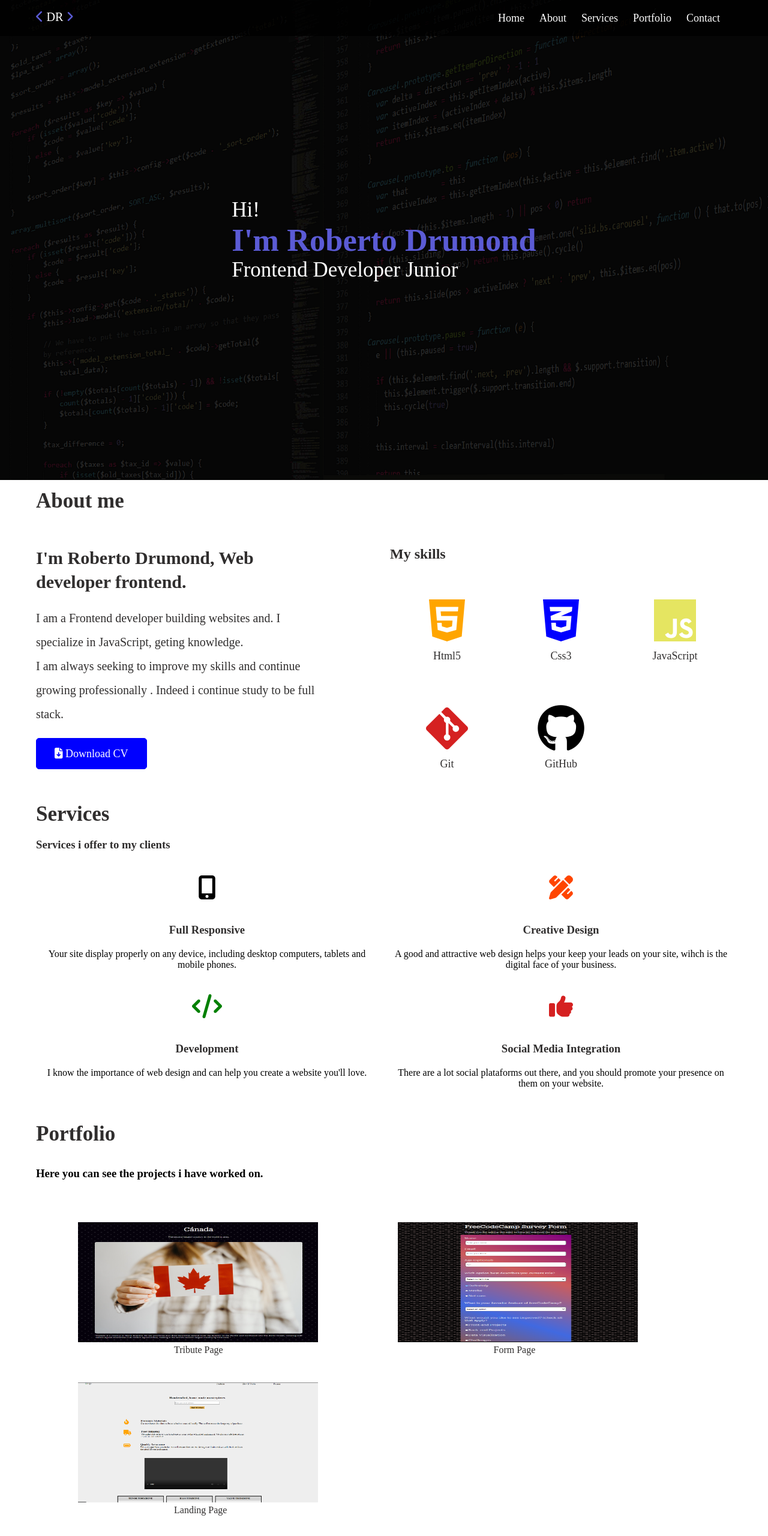
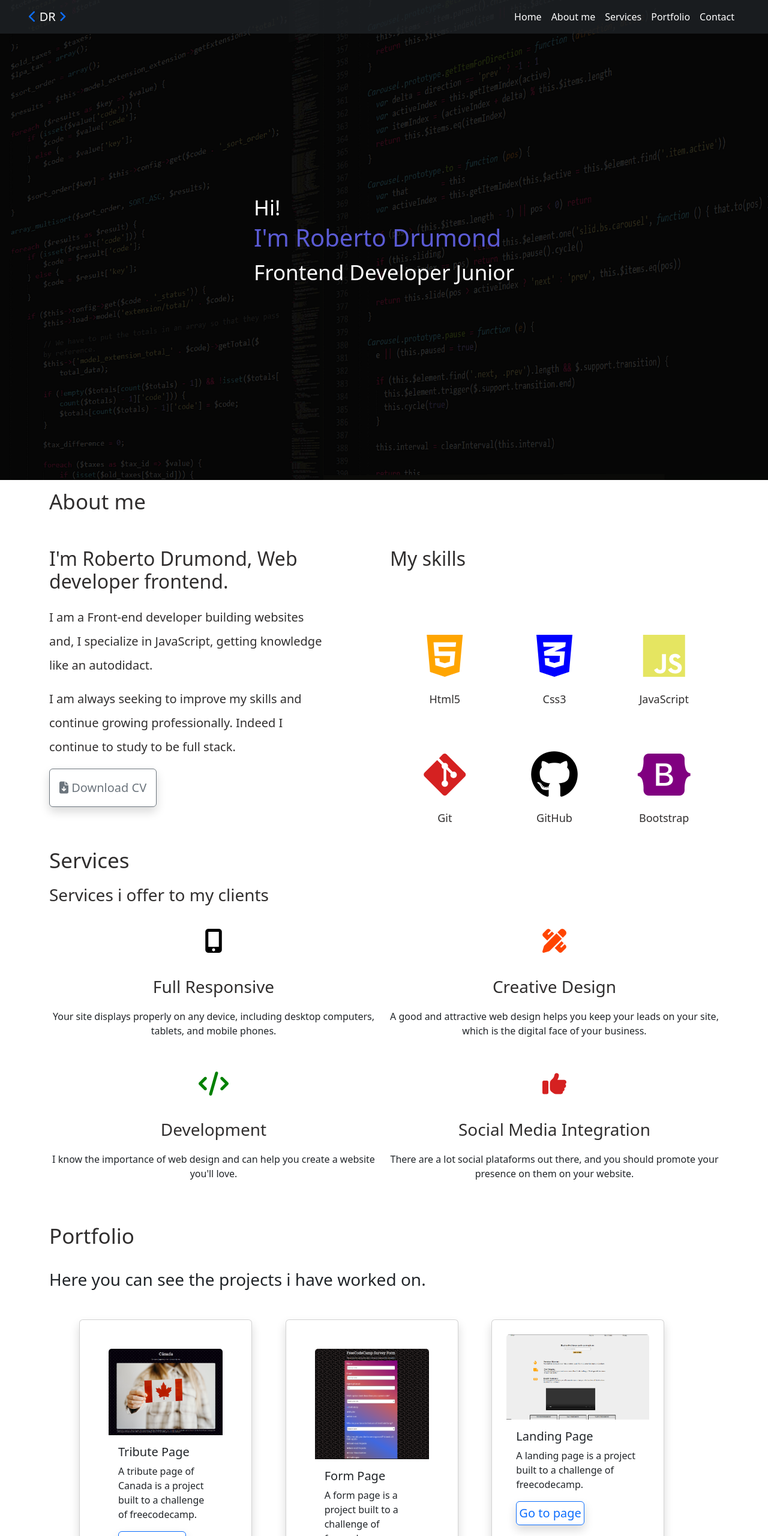
Before and after one commit to rrdrumond/porfolio, a plain HTML site: page index.html in a window 1280 px wide. Shown: the top 2560 px of the page at 60% size. Drawn offline with nearby package versions, Linux system fonts and the light colour scheme.

Commit message:
Add index.hml main.js style.css

```diff
--- a/index.html
+++ b/index.html
@@ -4,14 +4,17 @@
     <meta charset="UTF-8">
     <meta http-equiv="X-UA-Compatible" content="IE=edge">
     <meta name="viewport" content="width=device-width, initial-scale=1.0">
+    <!--BOOSTRAP-->
+    <!-- CSS only -->
+    <link href="https://cdn.jsdelivr.net/npm/bootstrap@5.2.0/dist/css/bootstrap.min.css" rel="stylesheet" integrity="sha384-gH2yIJqKdNHPEq0n4Mqa/HGKIhSkIHeL5AyhkYV8i59U5AR6csBvApHHNl/vI1Bx" crossorigin="anonymous">
     <!--CUSTOM CSS-->
     <link rel="stylesheet" href="style.css">
     <title>Roberto Drumond / Frontend Developer</title>
 </head>
 <body>
 
-    <nav id="navbar">
-        <div class="container">
+  <!--  <nav id="navbar" class="navup">
+        <div class="container" >
             <div class="navbar_logo">
                 <p class="navbar_title">
                     <a href="#"><i class="fa-solid fa-chevron-left"></i> DR <i class="fa-solid fa-angle-right"></i></a>
@@ -31,13 +34,41 @@
                 <li><a href="#contact">Contact</a></li>
             </ul>
         </div>
-    </nav>
+    </nav> -->
+    <nav class="navbar navbar-expand-lg fixed-top bg-dark bg-opacity-75">
+        <div class="container-fluid px-5">
+            <a href="#" class="navbar-brand text-white"><i class="fa-solid fa-chevron-left text-primary"></i> DR <i class="fa-solid fa-angle-right text-primary"></i></a>
+          <button class="navbar-toggler" type="button" data-bs-toggle="collapse" data-bs-target="#navbarNav" aria-controls="navbarNav" aria-expanded="false" aria-label="Toggle navigation">
+            <span class="navbar-toggler-icon"></span>
+          </button>
+          <div class="collapse navbar-collapse" id="navbarNav">
+            <ul class="navbar-nav ms-auto ">
+              <li class="nav-item">
+                <a class="nav-link active text-white" aria-current="page" href="#welcome-section">Home</a>
+              </li>
+              <li class="nav-item">
+                <a class="nav-link text-white text-outline-primary" href="#about">About me</a>
+              </li>
+              <li class="nav-item">
+                <a class="nav-link text-white" href="#services">Services</a>
+              </li>
+              <li class="nav-item">
+                <a class="nav-link text-white" href="#projects">Portfolio</a>
+              </li>
+              <li class="nav-item">
+                <a class="nav-link text-white" href="#contact">Contact</a>
+              </li>
+            </ul>
+          </div>
+        </div>
+      </nav>
+
     <section id="welcome-section" class="welcome-section"">
         <div class="home_background"></div>
         <div class="home_description">
             <span>Hi!</span>
             <h1>I'm Roberto Drumond</h1>
-            <span>Frontend Developer Junior</span>
+            <span class="jrdvep">Frontend Developer Junior</span>
         </div>
     </section>
     <section id="about" class="about">
@@ -46,9 +77,10 @@
             <div class="about_grid">
                 <div class="about_description">
                     <h2>I'm Roberto Drumond, Web developer frontend. </h2>
-                    <p>I am a Frontend developer building websites and. I specialize in JavaScript, geting knowledge.</p>
-                    <p>I am always seeking to improve my skills and continue growing professionally . Indeed i continue study to be full stack.</p>
-                    <a href="./CV/Roberto's Resume.pdf" class="button"><i class="fa-solid fa-file-arrow-down"></i> Download CV</a>
+                    <p>I am a Front-end developer building websites and, I specialize in JavaScript, getting knowledge like an autodidact.</p>
+                    <p>
+                        I am always seeking to improve my skills and continue growing professionally. Indeed I continue to study to be full stack.</p>
+                    <a href="./CV/Roberto's Resume.pdf" class="btn btn-outline-secondary btn-lg shadow p-3 mb-5 rounded"><i class="fa-solid fa-file-arrow-down"></i> Download CV</a>
                 </div>
                 <div class="about_skills">
                     <div class="skill_title">
@@ -74,6 +106,10 @@
                         <i class="fa-brands fa-github"></i>
                         <div class="skill_name">GitHub</div>
                     </div>
+                    <div class="skill_item">
+                        <i class="fa-brands fa-bootstrap"></i>
+                    <div class="skill_name">Bootstrap</div>
+                    </div>
                 </div>
             </div>
         </div>
@@ -86,12 +122,12 @@
                 <div class="services_item">
                     <i class="fa-solid fa-mobile-screen-button"></i>
                     <h3 class="section_subtitle">Full Responsive</h3>
-                    <p>Your site display properly on any device, including desktop computers, tablets and mobile phones.</p>
+                    <p>Your site displays properly on any device, including desktop computers, tablets, and mobile phones.</p>
                 </div>
                 <div class="services_item">
                     <i class="fa-solid fa-pen-ruler"></i>
                     <h3>Creative Design</h3>
-                    <p>A good and attractive web design helps your keep your leads on your site, wihch is the digital face of your business.</p>
+                    <p>A good and attractive web design helps you keep your leads on your site, which is the digital face of your business.</p>
                 </div>
                 <div class="services_item">
                     <i class="fa-solid fa-code"></i>
@@ -112,19 +148,32 @@
             <h3>Here you can see the projects i have worked on.</h3>
 
             <div class="projects-grid">
-                <div class="projects-item">
-                    <img class="project-image" src="./images/tribute canada.PNG" width="400px" height="200px" alt="Tribute Page" >
-                    <p class="project-tile"> <a href="https://codepen.io/rrdrumond/pen/xxPzozP">Tribute Page</a></p>
-                </div>
-                <div class="projects-item">
-                    <img class="project-image"  src="./images/from page.PNG" width="400px" height="200px" alt="From Page">
-                    <p><a href="https://codepen.io/rrdrumond/pen/bGYORVq">Form Page</a></p>
-                </div>
+                <div class="card projects-item shadow p-5" style="width: 18rem;">
+                    <img src="./images/tribute canada.PNG" class="card-img-top" alt="Tribute Page">
+                    <div class="card-body">
+                      <h5 class="card-title">Tribute Page</h5>
+                      <p class="card-text">A tribute page of Canada is a project built to a challenge of freecodecamp.</p>
+                      <a href="https://codepen.io/rrdrumond/pen/xxPzozP" class="btn btn-outline-primary btn-lg shadow p-1 mb-5 rounded">Go to page</a>
+                    </div>
+                  </div>
+                  <div class="card shadow p-5" style="width: 18rem;">
+                    <img src="./images/from page.PNG" class="card-img-top" alt="Form Page">
+                    <div class="card-body">
+                      <h5 class="card-title">Form Page</h5>
+                      <p class="card-text">A form page is a project built to a challenge of freecodecamp</p>
+                      <a href="https://codepen.io/rrdrumond/pen/bGYORVq"" class="btn btn-outline-primary btn-lg shadow p-1 mb-5 rounded">Go to page</a>
+                    </div>
+                    </div>
 
-                <div class="projects-item">
-                    <img  class="project-image" src="./images/landing page.PNG" width="400px" height="200px"  alt="Landing page">
-                    <p><a href="https://codepen.io/rrdrumond/pen/OJzxXZL">Landing Page</a></p>
-                </div>
+                    <div class="card shadow p-4" style="width: 18rem;">
+                        <img src="./images/landing page.PNG" class="card-img-top" alt="Landing Page">
+                        <div class="card-body">
+                          <h5 class="card-title">Landing Page</h5>
+                          <p class="card-text">A landing page is a project built to a challenge of freecodecamp.</p>
+                          <a href="https://codepen.io/rrdrumond/pen/OJzxXZL"" class="btn btn-outline-primary btn-lg shadow p-1 mb-5 rounded">Go to page</a>
+                        </div>
+
+
             </div>
         </div>
     </section>
@@ -167,10 +216,21 @@
             <p>Copyright© 2022. <a href="#">@rrdrumond</a> <br> All Rightd Reserved </p>
         </div>
     </footer>
+
+    <!--BOOSTRAP5 SCRIPTS-->
+    <!-- JavaScript Bundle with Popper -->
+    <script src="https://cdn.jsdelivr.net/npm/bootstrap@5.2.0/dist/js/bootstrap.bundle.min.js" integrity="sha384-A3rJD856KowSb7dwlZdYEkO39Gagi7vIsF0jrRAoQmDKKtQBHUuLZ9AsSv4jD4Xa" crossorigin="anonymous"></script>
+
+
     <!--ScrollReveal-->
     <script src="https://unpkg.com/scrollreveal"></script>
+
     <!--FONT AWESOME-->
     <script src="https://kit.fontawesome.com/398f7f389c.js" crossorigin="anonymous"></script>
+
     <script src="main.js"></script>
+
+
+
 </body>
 </html>
--- a/main.js
+++ b/main.js
@@ -1,14 +1,15 @@
-document.querySelector('.menu-btn').addEventListener('click', () => {
+/*document.querySelector('.menu-btn').addEventListener('click', () => {
      document.querySelector('.nav-menu').classList.toggle('show');
-});
+});*/
+
+ScrollReveal().reveal('.navbar', {distance: '60px',duration:3000, origin: 'bottom' });
 
 
-ScrollReveal().reveal('.navbar_logo', { delay: 200 });
+ScrollReveal().reveal('.home_description', { distance: '300px',duration:2000, origin: 'top'});
 
-ScrollReveal().reveal('.home_description', { delay: 500 });
-ScrollReveal().reveal('.about_description', { delay: 500 });
-ScrollReveal().reveal('.about_skills', { delay: 500 });
-ScrollReveal().reveal('.services', { delay: 500 });
-ScrollReveal().reveal('.projects', { delay: 500 });
-ScrollReveal().reveal('.contact', { delay: 500 });
-ScrollReveal().reveal('.footer', { delay: 500 });
+ScrollReveal().reveal('.about_description', { distance: '300px',duration:2000, origin: 'left'});
+ScrollReveal().reveal('.about_skills', { delay: 1000, distance: '300px',duration:2000, origin: 'right'});
+ScrollReveal().reveal('.services', { distance: '300px',duration:2000, origin: 'bottom'});
+ScrollReveal().reveal('.projects', { distance: '60px',duration:3000, origin: 'bottom'});
+ScrollReveal().reveal('.contact', { delay: 500, distance: '300px',duration:3000, origin: 'left'});
+ScrollReveal().reveal('.footer', { delay: 1000, duration:4000, origin: 'bottom' });
--- a/style.css
+++ b/style.css
@@ -27,18 +27,10 @@ body{
 }
 
 /* CST NAV */
-nav {
-    background-color: transparent;
-    padding: 7px 15px;
-    display: flex;
-    justify-content: space-between;
-    position: fixed;
-    width: 100%;
-    height: 60px;
-    z-index: 5;
+/*nav {
     background: rgba(0, 0, 0, 0.8);
 
-}
+}*//*
 #navbar .navbar_logo{
     padding-top: 10px;
 }
@@ -87,9 +79,10 @@ nav p a {
     color: white;
 
 
+}*/
+a:hover{
+    color: blue;
 }
-
-
 /*HOME*/
 .home_background {
     background-color: #8e8e8e;
@@ -121,6 +114,7 @@ nav p a {
     font-size: 35px;
     color: white;
 }
+
 
 
 .home_description h1{
@@ -198,6 +192,10 @@ nav p a {
     color:black
 }
 
+.fa-bootstrap{
+    color: purple;
+}
+
 .about_skills {
     display: grid;
     grid-template-columns: 1fr 1fr 1fr;
@@ -242,8 +240,8 @@ nav p a {
 
 .projects-grid{
     display: grid;
-    grid-template-columns: 1fr 1fr ;
-    gap: 5px;
+    grid-template-columns: 1fr 1fr 1fr ;
+    gap: 15px;
     margin: 50px;
 }
 
@@ -357,6 +355,7 @@ nav p a {
     }
     .contact_grid{
        margin-right:  450px;
+       grid-template-columns: 1fr 1fr 1fr;
 
     }
 
@@ -413,3 +412,7 @@ nav p a {
 
      }
 }
+
+.navbar-toggler, .navbar-toggler-icon {
+    color:white;
+}
```
